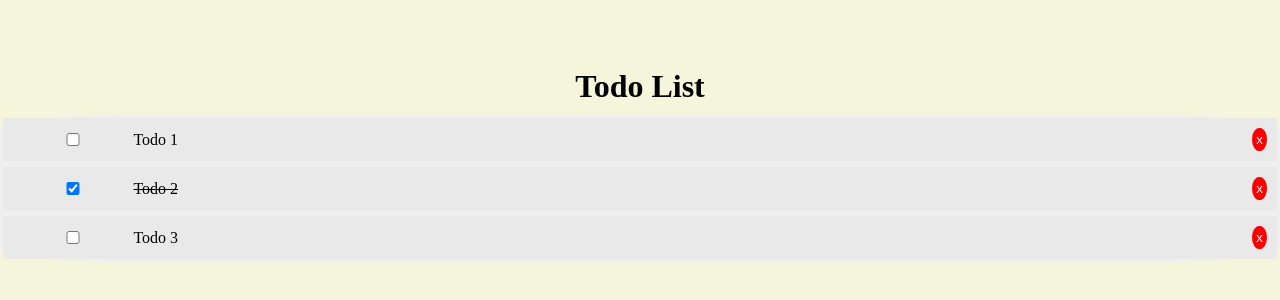
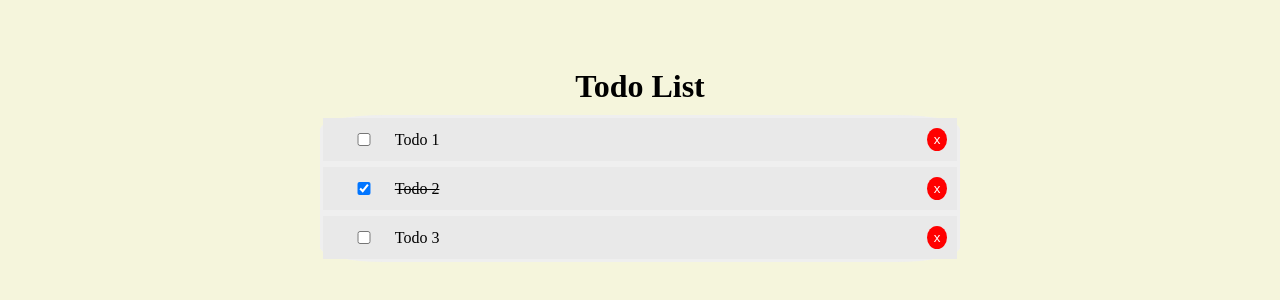
Before and after one commit to eliasfeijo/vue-todo-app, a Vue app: page / in a window 1280 px wide. Shown: the part 240-540 px from the top of the page. Built offline with nearby package versions, Linux system fonts and the light colour scheme.

Commit message:
css breakpoints and linting

```diff
--- a/src/App.vue
+++ b/src/App.vue
@@ -45,13 +45,14 @@ export default {
       this.todos = this.todos.filter(todo => todo.id !== id);
     },
     toggleCompleted(id) {
-      this.todos = this.todos.map(todo => {
-        if(todo.id === id) {
+      this.todos = this.todos.map((t) => {
+        const todo = t;
+        if (todo.id === id) {
           todo.completed = !todo.completed;
         }
         return todo;
       });
-    }
+    },
   },
 };
 </script>
@@ -70,6 +71,7 @@ export default {
     align-items: center;
     height: 100vh;
     justify-content: center;
+    margin: auto;
   }
   #app > h1 {
     text-align: center;
@@ -78,4 +80,14 @@ export default {
   #app > * {
     width: 100%;
   }
+  @media screen and (min-width: 600px) {
+    #app {
+      width: 80%;
+    }
+  }
+  @media screen and (min-width: 800px) {
+    #app {
+      width: 50%;
+    }
+  }
 </style>
--- a/src/components/TodoItem.vue
+++ b/src/components/TodoItem.vue
@@ -1,6 +1,10 @@
 <template>
   <div class="todo-item" v-bind:class="{'is-complete': todo.completed}">
-    <input type="checkbox" v-bind:checked="todo.completed" @change="$emit('toggleCompleted', todo.id)">
+    <input
+      type="checkbox"
+      v-bind:checked="todo.completed"
+      @change="$emit('toggleCompleted', todo.id)"
+    >
     <p>{{ todo.title }}</p>
     <button @click="$emit('deleteTodo', todo.id)">x</button>
   </div>
@@ -23,6 +27,7 @@ export default {
   }
   .todo-item > input[type="checkbox"] {
     flex-grow: 1;
+    outline: none;
   }
   .todo-item > p {
     word-break: break-all;
@@ -37,5 +42,7 @@ export default {
     border-radius: 50%;
     border: #f00;
     padding: 4px;
+    width: 20px;
+    outline: none;
   }
 </style>
```
